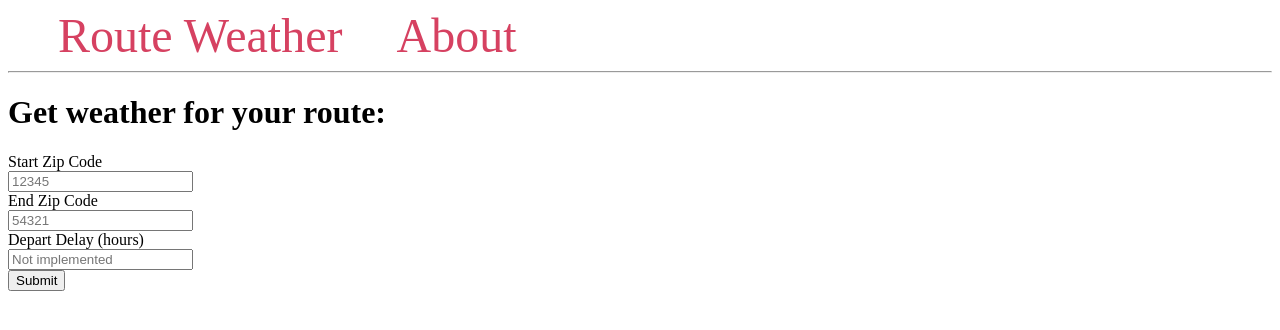
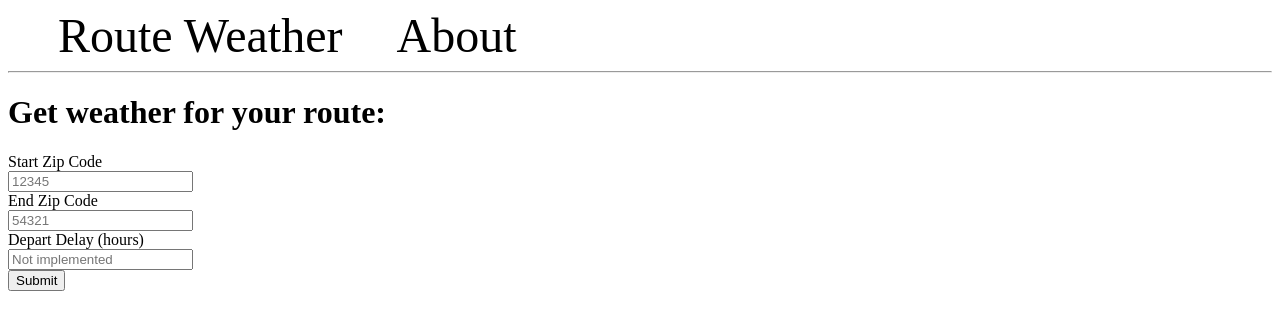
Before and after one commit to adeilertson/route_weather, a Flask app: page / in a window 1280 px wide. Shown: the top 330 px of the page. Run offline with Flask 2, Linux system fonts and the light colour scheme.

Commit message:
Color update and icon spelling fix

```diff
--- a/support.py
+++ b/support.py
@@ -258,7 +258,7 @@ def set_rw_icon(forecast, hour):
         'wind_skc',
         'wind_few',
         'wind_sct',
-        'wink_bkn',
+        'wind_bkn',
     ]
 
     if icon_code in time_sensitive_icon_codes:
--- a/templates/base.html
+++ b/templates/base.html
@@ -10,7 +10,7 @@
             background-color: #f3f3f3
         }
         nav a {
-            color: #d64161;
+            color: #000000;
             font-size: 3em;
             margin-left: 50px;
             text-decoration: none;
```
